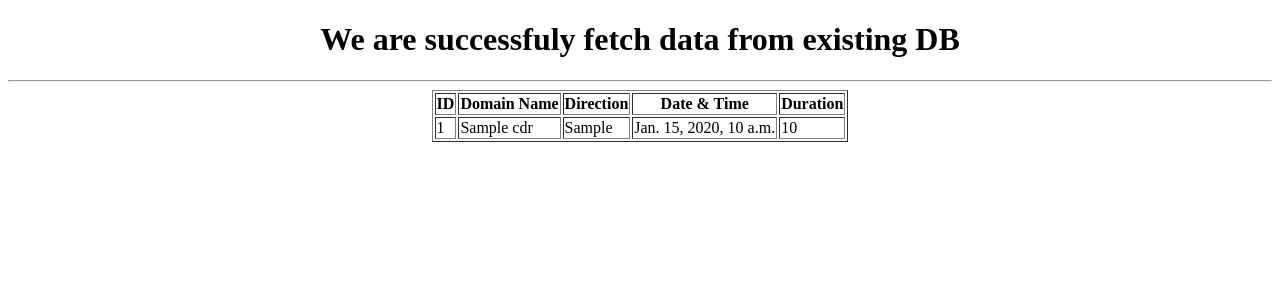
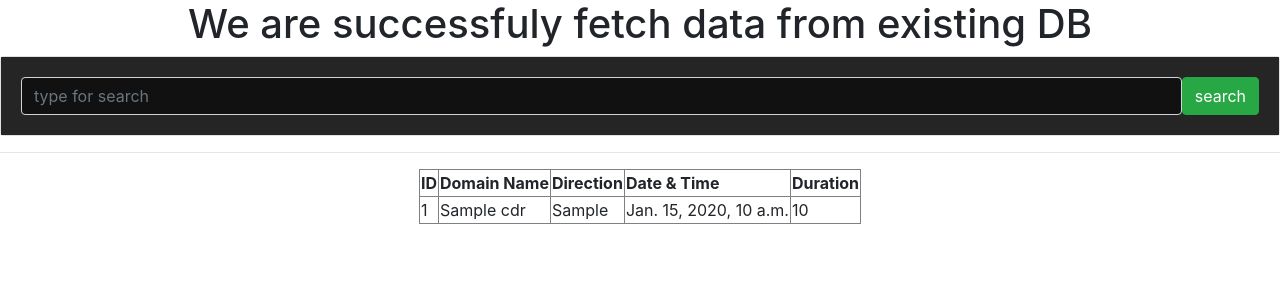
Before and after one commit to mccuyper/FetchingDataPSQL-Django, a Django app: page / in a window 1280 px wide. Shown: the top 300 px of the page. Run offline with Django 3.2, Linux system fonts and the light colour scheme; tables that the repository leaves empty hold one stand-in row (values such as "Sample post"); some libraries are stand-ins or nearby versions.

Commit message:
Update index.html
add search form | Bootstrap 4.4.1 cdn & JS

```diff
--- a/templates/index.html
+++ b/templates/index.html
@@ -1,10 +1,24 @@
 <!DOCTYPE html>
 <head>
     <title>Fetch all Data from PostgreSQL DB</title>
+    <link rel="stylesheet" href="https://stackpath.bootstrapcdn.com/bootstrap/4.4.1/css/bootstrap.min.css"
+          integrity="sha384-Vkoo8x4CGsO3+Hhxv8T/Q5PaXtkKtu6ug5TOeNV6gBiFeWPGFN9MuhOf23Q9Ifjh" crossorigin="anonymous">
 </head>
 <body>
     <center>
         <h1>We are successfuly fetch data from existing DB</h1>
+        <form class="card card-sm" method="get">
+                    <div class="card-body row no-gutters align-items-center" style="background-color: #252525;">
+                        <div class="col">
+                            <input type="search" name="item_name" placeholder="type for search" class="form-control form-control-borderless "
+                            style="background-color: #111;">
+                        </div>
+                        <div class="col-auto">
+                            <button class="btn btn-success btn-search" type="submit">search</button>
+                        </div>
+                    </div>
+                </form>
+            </div>
         <hr>
         <table border="1">
             <tr>
@@ -26,4 +40,7 @@
             {% endfor %}
         </table>
     </center>
+<script src="https://code.jquery.com/jquery-3.4.1.slim.min.js" integrity="sha384-J6qa4849blE2+poT4WnyKhv5vZF5SrPo0iEjwBvKU7imGFAV0wwj1yYfoRSJoZ+n" crossorigin="anonymous"></script>
+<script src="https://cdn.jsdelivr.net/npm/popper.js@1.16.0/dist/umd/popper.min.js" integrity="sha384-Q6E9RHvbIyZFJoft+2mJbHaEWldlvI9IOYy5n3zV9zzTtmI3UksdQRVvoxMfooAo" crossorigin="anonymous"></script>
+<script src="https://stackpath.bootstrapcdn.com/bootstrap/4.4.1/js/bootstrap.min.js" integrity="sha384-wfSDF2E50Y2D1uUdj0O3uMBJnjuUD4Ih7YwaYd1iqfktj0Uod8GCExl3Og8ifwB6" crossorigin="anonymous"></script>
 </body>
```
